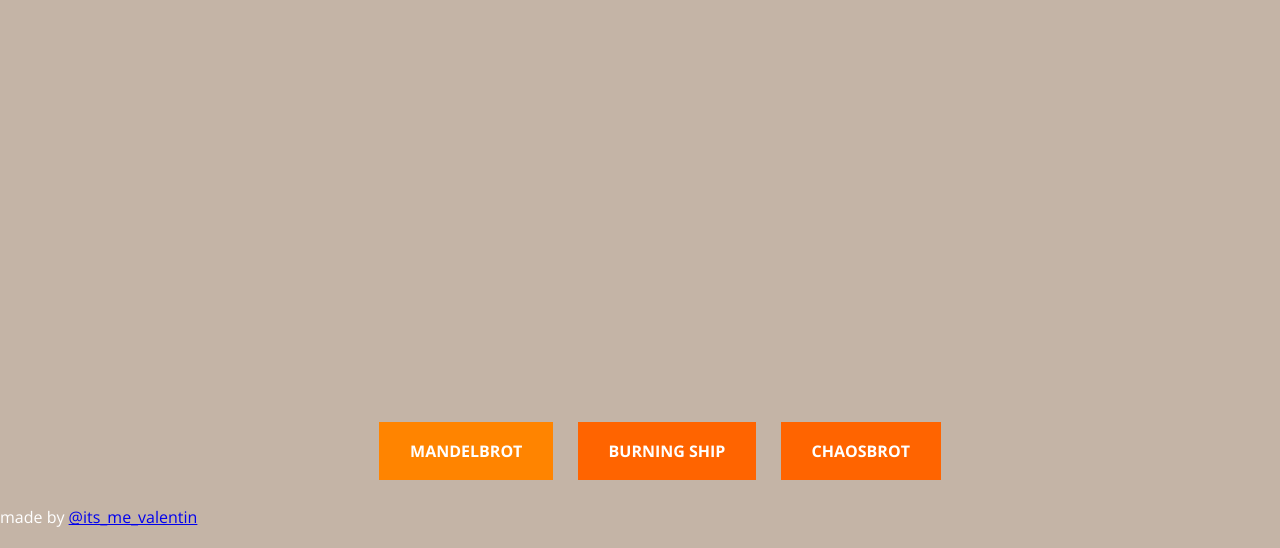
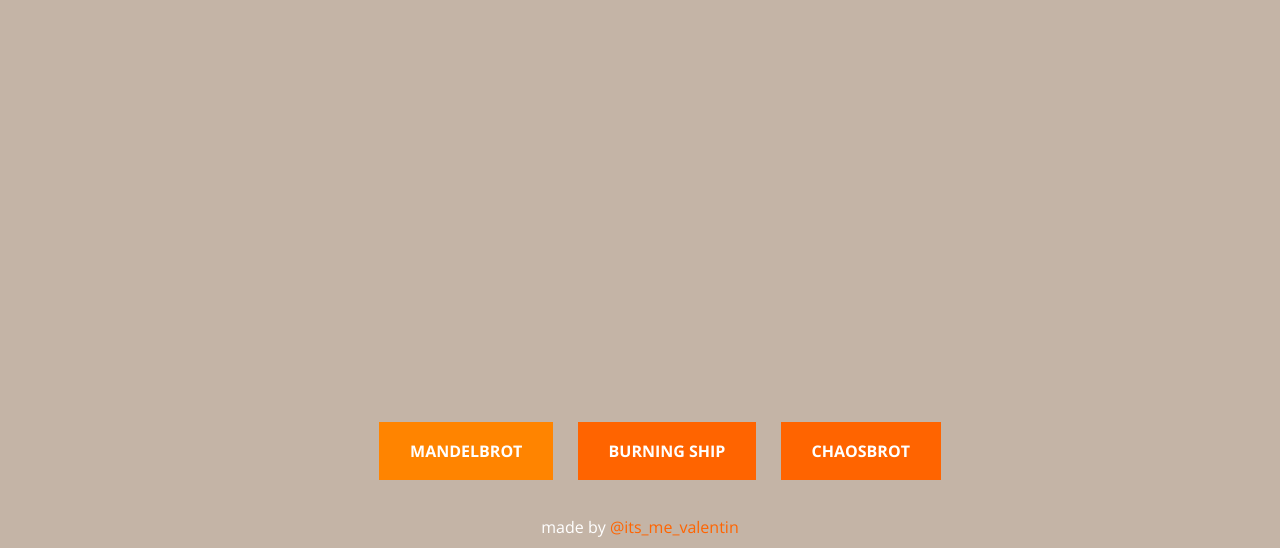
Before and after one commit to RadValentin/Fractal-Generator-ActionScript3, a plain HTML site: page index.html in a window 1280 px wide. Shown: the part 328-876 px from the top of the page. Drawn offline with nearby package versions, Linux system fonts and the light colour scheme.

Commit message:
add css styles footer and links

```diff
--- a/index.html
+++ b/index.html
@@ -17,6 +17,13 @@
 		body {
 			margin:0;
 			padding:0;
+		}
+		a{
+			text-decoration: none;
+			color: #ff6400;
+		}
+		a:hover{
+			color: #ff8400;
 		}
 		#flashContent {
 			width:800px;
@@ -44,6 +51,10 @@
 		}
 		#controlBox li a:hover, #controlBox li a.active{
 			background-color: #ff8400;
+		}
+		footer{
+			padding: 10px 0;
+			text-align: center;
 		}
 		</style>
 	</head>
```
